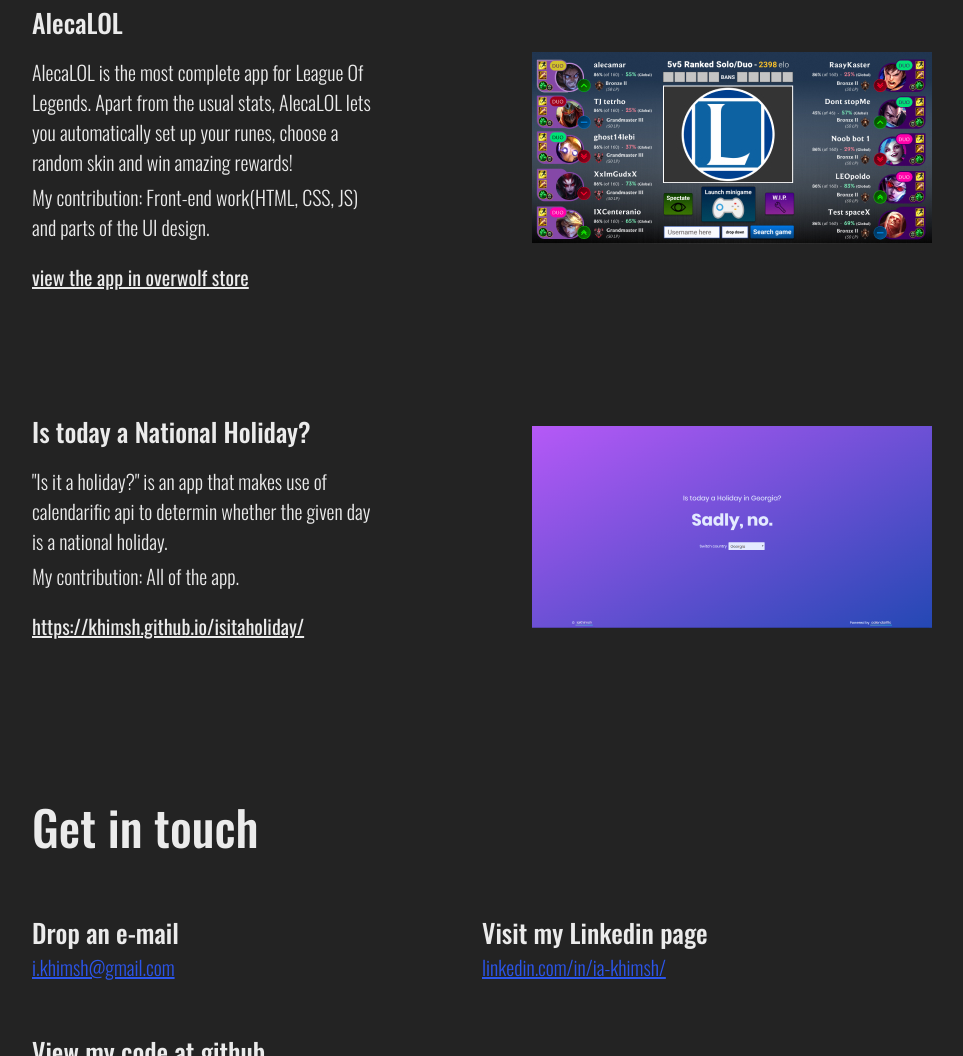
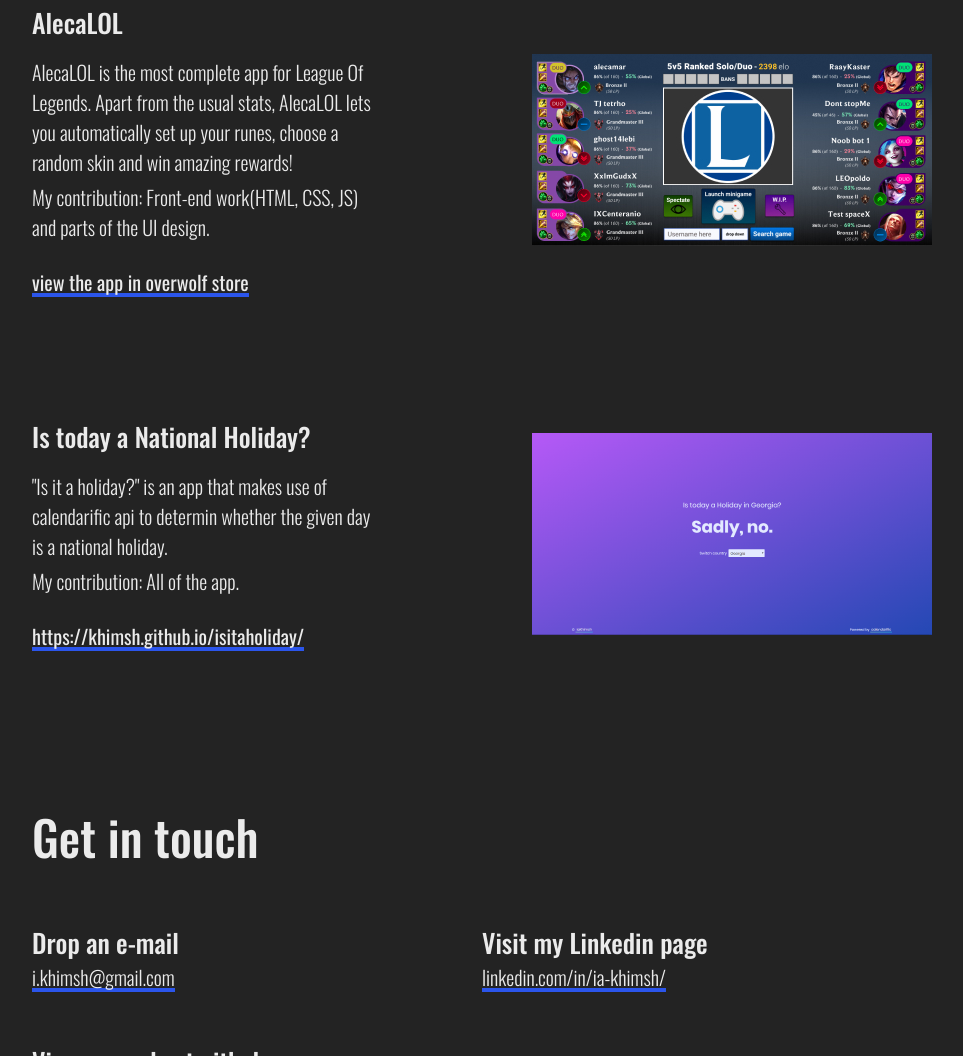
Before and after one commit to khimsh/khimsh.github.io, a website: page index.html in a window 1280 px wide. Shown: the part 1744-2800 px from the top of the page, without its empty margins (158-1121 px from the left). Drawn offline with nearby package versions, Linux system fonts and the light colour scheme.

Commit message:
work and contact links hover & active states.

```diff
--- a/assets/scss/_contact.scss
+++ b/assets/scss/_contact.scss
@@ -27,14 +27,29 @@
             a {
                 &:link,
                 &:visited {
-                    color: $color-main;
+                    color: $color-gray;
                     font-weight: 300;
                     font-size: 24px;
+                    text-decoration: none;
+
+                    background:
+                         linear-gradient(
+                           to bottom, $color-main 0%,
+                           $color-main 100%
+                         );
+                        background-position: 0 100%;
+                        background-repeat: repeat-x;
+                        background-size: 4px 4px;
+                    transition: background-size .2s;
 
                     @media only screen and (max-width: 1500px) {
                         font-size: 20px;
                     }
                 }
+                &:hover,
+                &:active {
+                    background-size: 4px 50px;
+                }
             }
         }
     }
--- a/assets/scss/_navigation.scss
+++ b/assets/scss/_navigation.scss
@@ -1,5 +1,5 @@
 .main-navigation {
-  margin: 0 50px 0 auto;
+  margin: 0 50px 0 0;
 
   @media only screen and (max-width: 580px) {
     display: none;
@@ -20,6 +20,11 @@
           font-size: 20px;
           text-transform: capitalize;
           text-decoration: none;
+        }
+
+        &:hover,
+        &:active {
+            color: $color-main;
         }
       }
     }
--- a/assets/scss/_work.scss
+++ b/assets/scss/_work.scss
@@ -52,10 +52,19 @@
             &:link,
             &:visited {
                 margin-top: 20px;
-                display: block;
+                display: inline-block;
                 color: $color-gray;
                 font-size: 24px;
-                transition: all .2s ease-in;
+                text-decoration: none;
+                background:
+                         linear-gradient(
+                           to bottom, $color-main 0%,
+                           $color-main 100%
+                         );
+                        background-position: 0 100%;
+                        background-repeat: repeat-x;
+                        background-size: 4px 4px;
+                transition: background-size .2s;
 
                 @media only screen and (max-width: 1500px) {
                     font-size: 20px;
@@ -63,7 +72,7 @@
             }
             &:hover,
             &:active {
-                color: $color-main;
+                background-size: 4px 50px;
             }
         }
     }
```
Also changed, not shown: assets/css/main.min.css, 1 other file.
